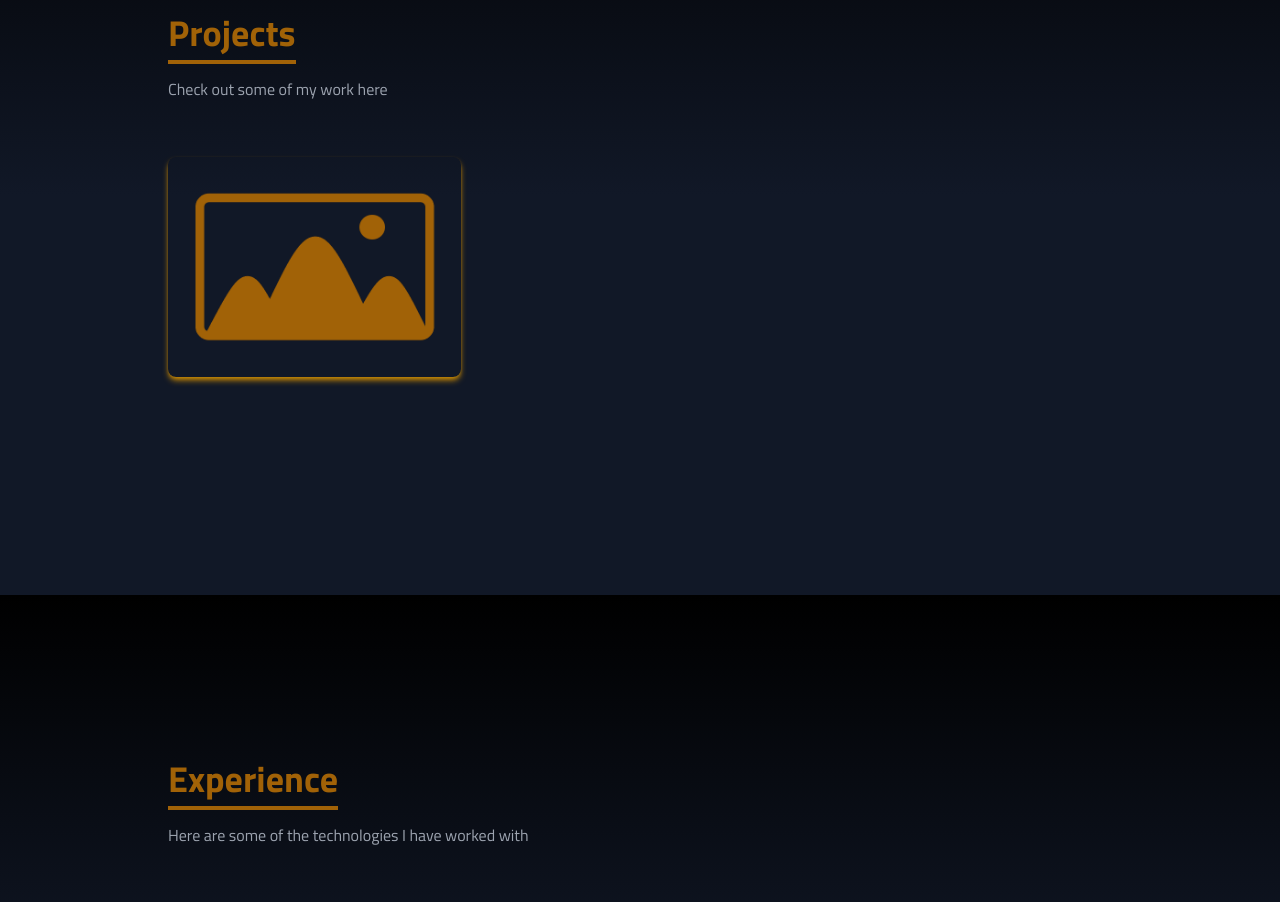
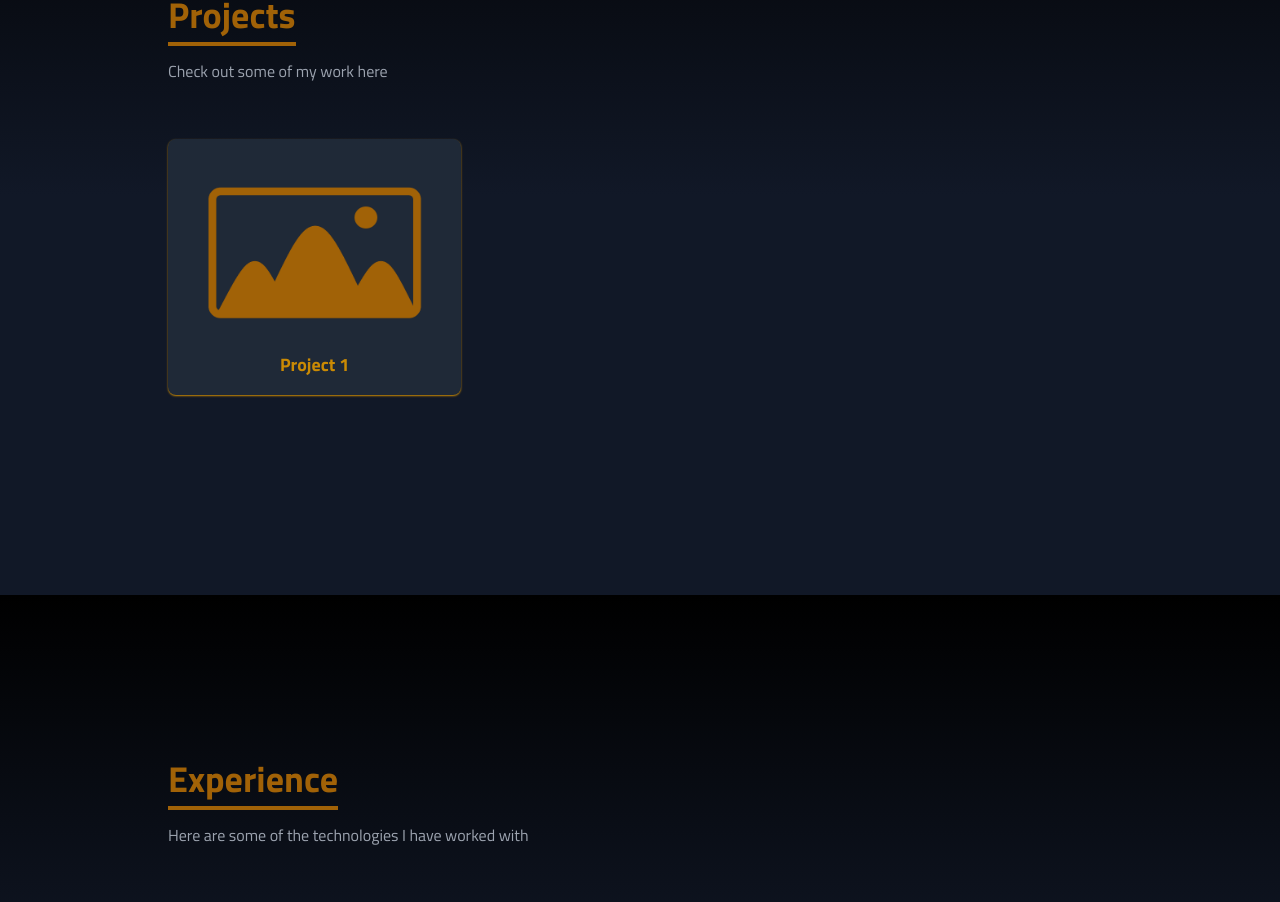
Before and after one commit to angelacollings/portfolio-v1, a React (Create React App) app: page / in a window 1280 px wide. Shown: the part 1805-2707 px from the top of the page. Built offline with nearby package versions, Linux system fonts and the light colour scheme.

Commit message:
add projects array, remove unwanted imports

```diff
--- a/src/components/About.jsx
+++ b/src/components/About.jsx
@@ -1,5 +1,3 @@
-import React from "react";
-
 const About = () => {
   return (
     <div
--- a/src/components/Projects.jsx
+++ b/src/components/Projects.jsx
@@ -1,7 +1,17 @@
-import React from "react";
 import placeHolder from "../assets/placeholder.png";
 
 const Projects = () => {
+  const projects = [
+    {
+      id: 1,
+      name: "Project 1",
+      image: placeHolder,
+      description: "This is a placeholder for a project",
+      github: "https://github.com",
+      deployed: "https://www.google.com",
+    },
+  ];
+
   return (
     <div
       name="projects"
@@ -14,16 +24,33 @@ const Projects = () => {
           </p>
           <p className="py-6">Check out some of my work here</p>
         </div>
-        <div className="grid sm:grid-cols-2 md:grid-cols-3 gap-8 px-12 sm:px-0">
-          <div className="shadow-md shadow-yellow-600 rounded-lg">
-            <img
-              src={placeHolder}
-              alt="placeholder"
-              className="rounded-md duration-200 hover:scale-105"
-            />
-            <div>{/* <p>Project Name</p> */}</div>
+
+        {
+          <div className="grid sm:grid-cols-2 md:grid-cols-3 gap-8 px-12 sm:px-0">
+            {projects.map((project) => (
+              <div
+                key={project.id}
+                className="shadow-sm shadow-yellow-600 rounded-lg p-4 bg-gray-800 hover:bg-gray-700 transition duration-200"
+              >
+                <img
+                  src={project.image}
+                  alt={project.name}
+                  className="rounded-md duration-200 hover:scale-105"
+                />
+                <div className=" text-center text-yellow-600 ">
+                  <a
+                    href={project.github}
+                    target="_blank"
+                    rel="noopener noreferrer"
+                    className="text-yellow-600 hover:text-yellow-500"
+                  >
+                    <h3 className="text-lg font-bold">{project.name}</h3>
+                  </a>
+                </div>
+              </div>
+            ))}
           </div>
-        </div>
+        }
       </div>
     </div>
   );
```
